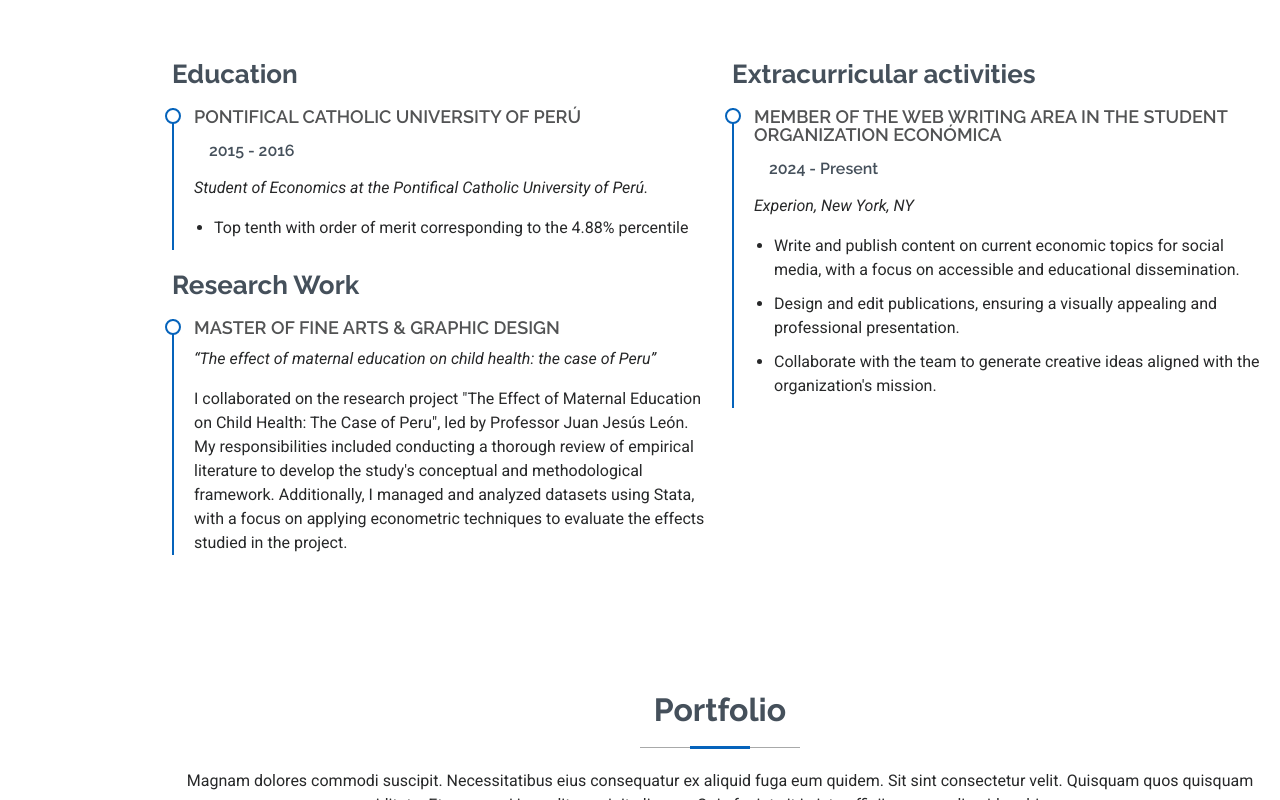
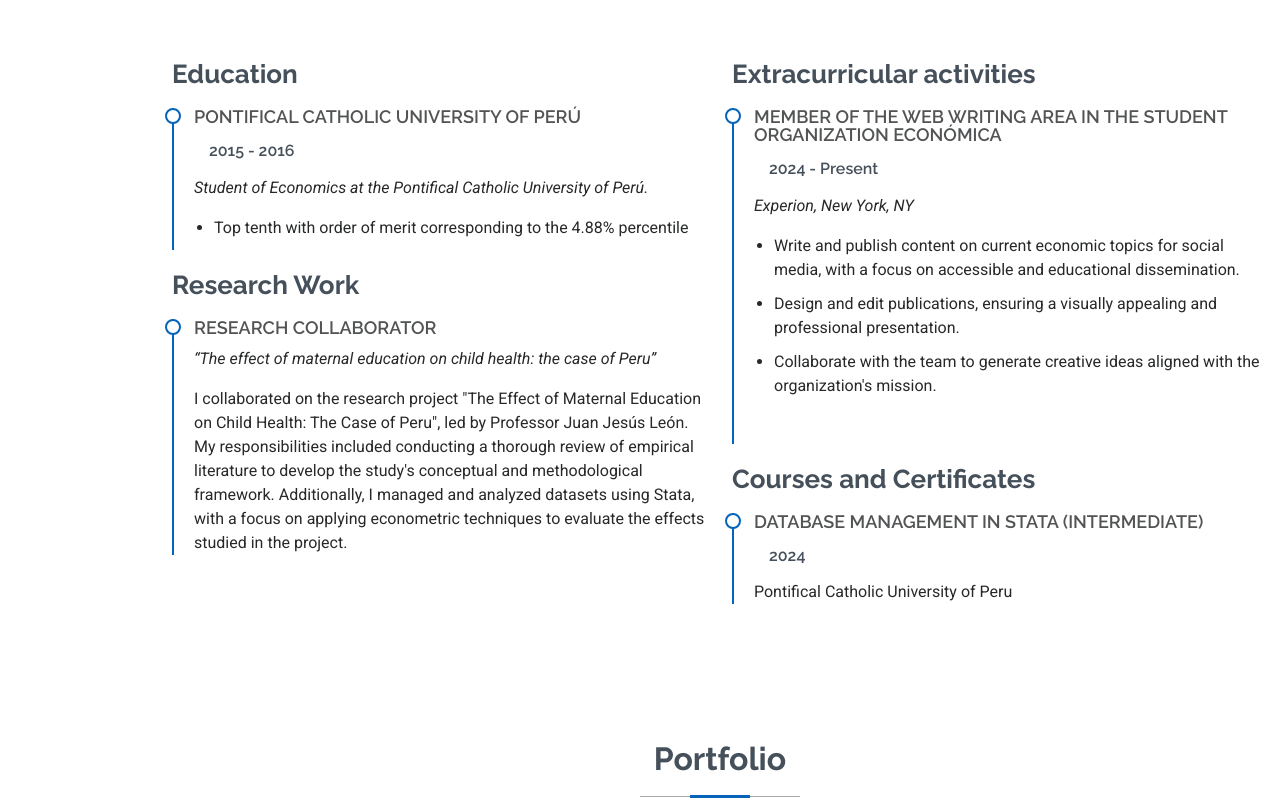
Before and after one commit to Cruz-Lav/My_website, a plain HTML site: page index.html in a window 1280 px wide. Shown: the part 2000-2800 px from the top of the page. Drawn offline with Linux system fonts and the light colour scheme.

Commit message:
Update index.html

```diff
--- a/index.html
+++ b/index.html
@@ -66,7 +66,7 @@
         <div class="row justify-content-center">
           <div class="col-lg-9">
             <h2>Zarit de la Cruz</h2>
-            <p>I'm <span class="typed" data-typed-items="Economist, Data scientist, Researcher">Designer</span><span class="typed-cursor typed-cursor--blink" aria-hidden="true"></span></p>
+            <p>I'm <span class="typed" data-typed-items="Economist, Researcher">Designer</span><span class="typed-cursor typed-cursor--blink" aria-hidden="true"></span></p>
             <div class="social-links">
               <a href="#"><i class="bi bi-twitter-x"></i></a>
               <a href="#"><i class="bi bi-facebook"></i></a>
@@ -223,7 +223,7 @@ Given my orientation toward research, I have been developing essential programmi
 
             <h3 class="resume-title">Research Work</h3>
             <div class="resume-item">
-              <h4>Master of Fine Arts &amp; Graphic Design</h4>
+              <h4>Research Collaborator</h4>
 
               <p><em>“The effect of maternal education on child health: the case of Peru”</em></p>
               <p>I collaborated on the research project "The Effect of Maternal Education on Child Health: The Case of Peru", led by Professor Juan Jesús León. My responsibilities included conducting a thorough review of empirical literature to develop the study's conceptual and methodological framework. Additionally, I managed and analyzed datasets using Stata, with a focus on applying econometric techniques to evaluate the effects studied in the project.</p>
@@ -244,6 +244,23 @@ Given my orientation toward research, I have been developing essential programmi
 
               </ul>
             </div><!-- Edn Resume Item -->
+
+            <h3 class="resume-title">Courses and Certificates</h3>
+            <div class="resume-item">
+
+              <h4>Database Management in Stata (Intermediate)</h4>
+              <h5>2024</h5>
+
+
+              <p>Pontifical Catholic University of Peru</p>
+
+
+
+
+            </div><!-- Edn Resume Item -->
+
+
+
 
 
           </div>
```
